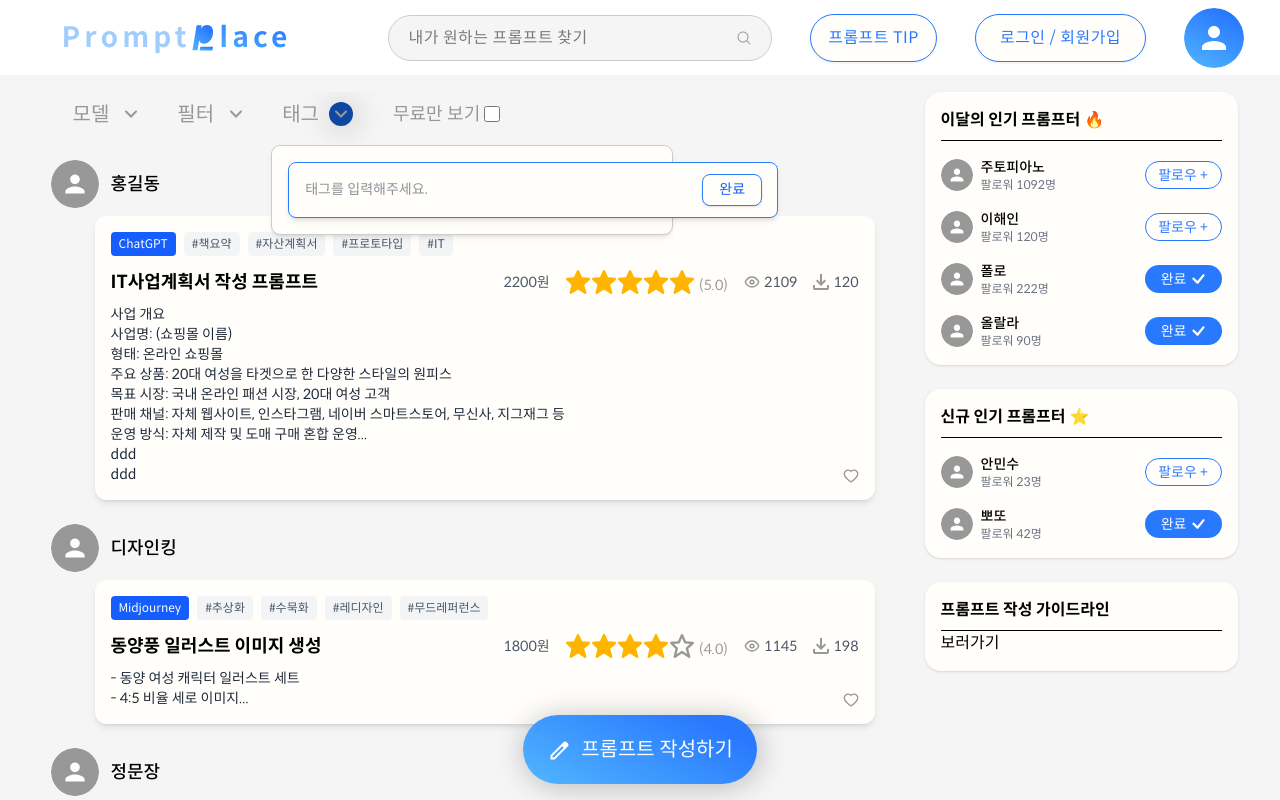
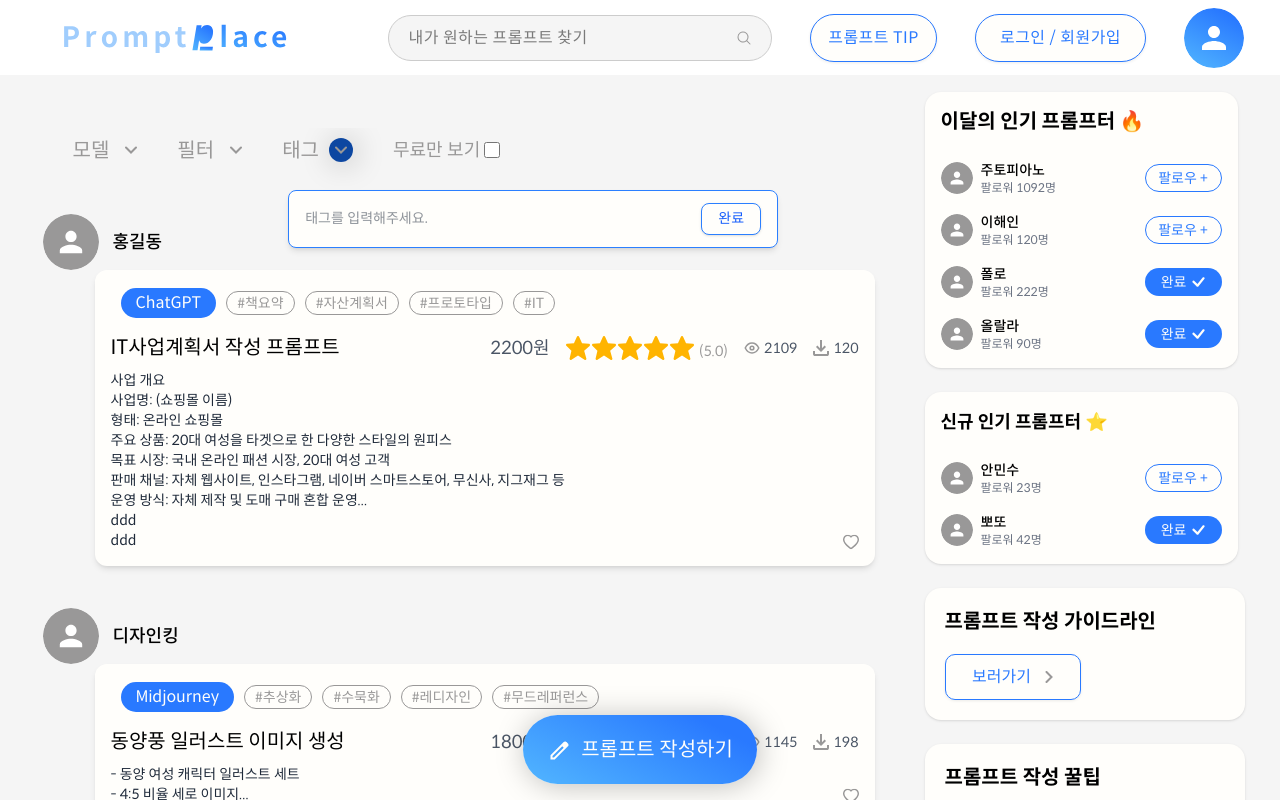
Before and after one commit to PromptPlace/PromtPlace-FE, a React (Vite) app: page / in a window 1280 px wide. Both pictures are taken after a click on the element "태그". Shown: the top 800 px of the page. Built offline with nearby package versions, Linux system fonts and the light colour scheme.

Commit message:
✨ Feat/메인페이지 정렬 기능(#32)
메인페이지 정렬 기능 구현 및 세부 스타일링 수정

```diff
--- a/src/pages/MainPage/MainPage.tsx
+++ b/src/pages/MainPage/MainPage.tsx
@@ -3,6 +3,7 @@
 * 1. 프롬프트 카드 검색기능 구현
 * 2. 프롬프트 카드 작성자 데이터 구조 변경
 * 3. 프롬프터 바 작성자 데이터 구조 변경 + 프롬프터 바 추가/삭제 기능 관리자 페이지 이관
+* 4. 태그 입력 창 디자인 수정
 
 * Author @곽도윤
 
@@ -17,12 +18,16 @@ import GradientButton from '@/components/Button/GradientButton';
 
 const MainPage = () => {
 
-  const [ selectedModel, setSelectedModel ] = useState<string | null>(null);
-  const [ selectedSort, setSelectedSort ] = useState<string | null>(null);
+  const [selectedModel, setSelectedModel] = useState<string | null>(null);
+  const [selectedSort, setSelectedSort] = useState<string | null>(null);
+  const [onlyFree, setOnlyFree] = useState<boolean>(false);
 
-  const filterPromptsByModel = selectedModel
-    ? dummyPrompts.filter(prompt => prompt.model === selectedModel)
-    : dummyPrompts;
+  const filterPromptsByModel = dummyPrompts.filter(prompt => {
+    const matchModel = selectedModel ? prompt.model === selectedModel : true;
+    const matchFree = onlyFree ? prompt.price === 0 : true;
+    return matchModel && matchFree;
+  });
+
 
   const sortPromptByFilter = [...filterPromptsByModel].sort((a, b) => {
     switch (selectedSort) {
@@ -43,11 +48,15 @@ const MainPage = () => {
 
   return (
     <div className="flex gap-6 justify-center bg-[#F5F5F5] relative overflow-hidden">
-      <div className="w-[858px] h-[820px] mt-[17px] overflow-y-auto pb-32">
-        <FilterBar onModelChange={setSelectedModel} onSortChange={setSelectedSort} />
+      <div className="w-[858px] h-[820px] mt-[53px] mb-[42px] overflow-y-auto pb-32">
+        <FilterBar
+          onModelChange={setSelectedModel}
+          onSortChange={setSelectedSort}
+          onlyFree={onlyFree}
+          setOnlyFree={setOnlyFree} />
 
-        <div className="mt-6 scroll-auto">
-          {filterPromptsByModel.map((prompt) => (
+        <div className="scroll-auto">
+          {sortPromptByFilter.map((prompt) => (
             <PromptCard
               key={prompt.id}
               prompt={prompt}
@@ -57,7 +66,7 @@ const MainPage = () => {
       </div>
 
       <div className='flex flex-col gap-[14px]'>
-      <PrompterBar creators={dummyCreators}/>
+        <PrompterBar creators={dummyCreators} />
       </div>
 
       <div className='fixed bottom-4 justify-center items-center flex flex-col gap-2.5'>
--- a/src/pages/MainPage/components/TagFilter.tsx
+++ b/src/pages/MainPage/components/TagFilter.tsx
@@ -37,9 +37,7 @@ export default function TagFilter({ placeholder = '태그를 입력해주세요.
     }
 
     return (
-    <div className="relative w-[490px] h-14">
-      {/* 태그 입력 박스 */}
-      <div className="absolute inset-0 flex flex-wrap items-center gap-2 rounded-lg border border-blue-500 bg-white px-4 py-3 shadow-md">
+        <div className="w-[490px] flex flex-wrap items-center gap-2 rounded-lg border border-blue-500 bg-white px-4 py-3 shadow-md">
             {tags.map((tag, i) => (
                 <div
                     key={i}
@@ -54,7 +52,7 @@ export default function TagFilter({ placeholder = '태그를 입력해주세요.
                     </button>
                 </div>
             ))}
-        {/* 입력창 */}
+
             <input
                 type="text"
                 value={input}
@@ -63,15 +61,14 @@ export default function TagFilter({ placeholder = '태그를 입력해주세요.
                 placeholder={placeholder}
                 className="flex-grow min-w-[100px] border-none text-sm text-gray-800 focus:outline-none"
             />
-      </div>
 
-      {/* 완료 버튼 */}
             <button
                 onClick={handleAddTags}
-        className="absolute right-4 top-3 h-8 rounded-lg border border-blue-500 bg-white px-4 text-sm font-medium text-blue-600 shadow-sm hover:bg-blue-50 transition"
+                className="h-8 rounded-lg border border-blue-500 bg-white px-4 text-sm font-medium text-blue-600 shadow-sm hover:bg-blue-50 transition"
             >
                 완료
             </button>
         </div>
+
     )
 }
--- a/src/pages/MainPage/components/filterBar.tsx
+++ b/src/pages/MainPage/components/filterBar.tsx
@@ -6,14 +6,15 @@ import arrowDown from '@/assets/icon-arrow-down.svg';
 type FilterBarProps = {
   onModelChange : (model: string|null) => void;
   onSortChange : (sort: string|null) => void;
+  onlyFree?: boolean;
+  setOnlyFree: (free: boolean) => void;
 };
 
-const FilterBar = ({ onModelChange, onSortChange }: FilterBarProps) => {
+const FilterBar = ({ onModelChange, onSortChange, onlyFree, setOnlyFree }: FilterBarProps) => {
   const [selectedFilter, setSelectedFilter] = useState<string | null>(null);
   const [selectedModel, setSelectedModel] = useState<string | null>(null);
   const [selectedSort, setSelectedSort] = useState<string | null>(null);
   const [selectedTags, setSelectedTags] = useState<string[]>([]);
-  const [onlyFree, setOnlyFree] = useState<boolean>(false);
   const [tags, setTags] = useState<string[]>([]);
 
   const toggleDropdown = (label: string) => {
@@ -91,7 +92,7 @@ const FilterBar = ({ onModelChange, onSortChange }: FilterBarProps) => {
           {/* 태그 드롭다운 */}
           {selectedFilter === label && label === '태그' && (
             <div
-              className="absolute top-full left-0 mt-2 w-[400px] bg-white rounded-lg shadow-md outline outline-1 outline-white-stroke p-4 z-10"
+              className="absolute top-full left-0 w-[400px] rounded-lg p-4 z-10"
               onClick={(e) => e.stopPropagation()}
             >
               <TagFilter
--- a/src/pages/MainPage/components/promptCard.tsx
+++ b/src/pages/MainPage/components/promptCard.tsx
@@ -9,8 +9,10 @@ import iconEye from '@/assets/icon-eye.svg'
 import iconDownload from '@/assets/icon-download-gray.svg'
 import Rating from '@/components/Rating'
 import profileImage from '@/assets/icon-profile-gray.svg'
-import likeIcon from '@/assets/icon-heart-blue-small.svg'
-import unLikeIcon from '@/assets/icon-heart-none-small.svg'
+import likeIcon from '@/assets/icon-heart-blue-big.svg'
+import unLikeIcon from '@/assets/icon-heart-none-big.svg'
+import TagButton from '@/components/Button/TagButton'
+import ModelButton from '@/components/Button/ModelButton'
 
 type props = {
     prompt: Prompt;
@@ -26,37 +28,35 @@ const promptCard = ({ prompt }: props) => {
     }
 
     return (
-        <div className="flex flex-col w-[832px] mb-6">
+        <div className="flex flex-col w-[832px] mt-[42px]">
             {/* 작성자 정보 (카드 바깥쪽) */}
-            <div className="flex items-center mb-2 px-2">
+            <div className="inline-flex justify-start items-center gap-3.5">
                 <img
                     src={authorImg ? authorImg : profileImage}
                     alt="authorImage"
-                    className="w-[48px] h-[48px] rounded-full mr-3"
+                    className="w-14 h-14 rounded-[100px] inline-flex flex-col justify-center items-center"
                 />
                 <span className="text-[18px] font-medium">{authorName}</span>
             </div>
 
             {/* 카드 본문 */}
-            <div className="relative w-[780px] bg-white rounded-xl shadow-md p-4 ml-2 ml-auto">
-                <div className="flex flex-wrap gap-2 mb-3">
-                    <span className="bg-blue-600 text-white text-xs px-2 py-1 rounded">
-                        {model}
-                    </span>
+            <div className="relative w-[780px] max-h-[320px] bg-white rounded-xl shadow-md p-4 ml-2 ml-auto">
+                <div className="flex flex-wrap items-center px-2.5 py-0.5 gap-2.5 mb-[14px]">
+
+                    <ModelButton text={model} />
                     {tags.map((tag, index) => (
                         <span
                             key={index}
-                            className="bg-gray-100 text-gray-600 text-xs px-2 py-1 rounded"
                         >
-                            #{tag}
+                            <TagButton hasDelete={false} text={`#${tag}`} onClick={() => { }} />
                         </span>
                     ))}
                 </div>
 
                 <div className="flex justify-between items-center mb-2">
-                    <span className="text-lg font-bold">{title}</span>
+                    <span className="text-xl">{title}</span>
                     <div className="flex items-center gap-4 text-sm text-gray-600">
-                        <span>{price}원</span>
+                        <div className='flex items-center gap-1 text-lg'>{price !== 0 ? `${price}원` : '무료'}</div>
                         <div><Rating star={rating} /></div>
                         <div className='flex items-center gap-1'><img src={iconEye} className='w-4 h-4' /> {views}</div>
                         <div className='flex items-center gap-1'><img src={iconDownload} className='w-4 h-4' /> {downloadCount}</div>
@@ -68,7 +68,7 @@ const promptCard = ({ prompt }: props) => {
                 <button
                     onClick={handleLike}
                     className='absolute right-4 bottom-4 z-10'>
-                        <img src={isLiked ? likeIcon : unLikeIcon} className='w-4 h-4'/>
+                    <img src={isLiked ? likeIcon : unLikeIcon} className='w-4 h-4' />
                 </button>
             </div>
         </div>
--- a/src/pages/MainPage/components/prompterBar.tsx
+++ b/src/pages/MainPage/components/prompterBar.tsx
@@ -2,16 +2,17 @@ import React, { useState } from 'react';
 import type { Creator } from '@/types/prompt.ts';
 import FollowButton from '@/components/Button/FollowButton';
 import profileImage from '@/assets/icon-profile-gray.svg';
+import allowRight from '@/assets/icon-arrow-right.svg';
 
 const PrompterBar = ({ creators }: { creators: Creator[] }) => {
-  const [ isFollowed, setIsFollowed ] = useState<Record<number, boolean>>(
+  const [isFollowed, setIsFollowed] = useState<Record<number, boolean>>(
     () => creators.reduce((acc, creator) => {
       acc[creator.id] = creator.followed;
       return acc;
     }, {} as Record<number, boolean>)
   );
 
-  const handleFollow = (id:number) => {
+  const handleFollow = (id: number) => {
     setIsFollowed(prev => ({
       ...prev,
       [id]: !prev[id],
@@ -23,9 +24,9 @@ const PrompterBar = ({ creators }: { creators: Creator[] }) => {
     <aside className="flex flex-col gap-6 mt-[17px] w-[313px]">
       {/* 🔥 이달의 인기 프롬프터 */}
       <section className="w-[313px] rounded-2xl p-4 shadow-sm bg-white">
-        <h4 className="border-b pb-2 font-semibold text-[16px] flex items-center gap-1">
+        <div className="pb-2 font-bold text-xl flex items-center gap-1">
           이달의 인기 프롬프터 <span>🔥</span>
-        </h4>
+        </div>
         <ul className="mt-4 space-y-4">
           {creators.slice(0, 4).map((c) => (
             <li key={c.id} className="flex items-center justify-between">
@@ -55,7 +56,7 @@ const PrompterBar = ({ creators }: { creators: Creator[] }) => {
 
       {/* ⭐ 신규 인기 프롬프터 */}
       <section className="w-[313px] rounded-2xl p-4 shadow-sm bg-white">
-        <h4 className="border-b pb-2 font-semibold text-[16px] flex items-center gap-1">
+        <h4 className="pb-2 font-bold text-lg flex items-center gap-1">
           신규 인기 프롬프터 <span>⭐</span>
         </h4>
         <ul className="mt-4 space-y-4">
@@ -73,27 +74,36 @@ const PrompterBar = ({ creators }: { creators: Creator[] }) => {
                 </div>
               </div>
               <FollowButton
-                follow={c.followed}
+                follow={isFollowed[c.id]}
                 onClick={() => {
-                  handleFollow();
+                  handleFollow(c.id);
                 }}
               >
-                {isFollowed ? '완료 ✔' : '팔로우 +'}
+                {isFollowed[c.id] ? '완료 ✔' : '팔로우 +'}
               </FollowButton>
             </li>
           ))}
         </ul>
       </section>
 
-      <section className="w-[313px] rounded-2xl p-4 shadow-sm bg-white">
-        <h4 className="border-b pb-2 font-semibold text-[16px] flex items-center gap-1">
+      <section className="w-80 p-[20px] rounded-2xl inline-flex flex-col justify-center shadow-sm bg-white gap-2.5">
+        <h4 className="pb-2 font-bold text-xl flex items-center gap-1">
           프롬프트 작성 가이드라인
         </h4>
-        <div>
-          <button>
-            보러가기
-          </button>
-        </div>
+        <button className='w-[136px] h-[46px] bg-white rounded-[10px] shadow-[0px_1px_3px_0px_rgba(0,0,0,0.08)] outline outline-1 outline-offset-[-1px] outline-primary inline-flex justify-center items-center gap-3.5'>
+          <span className='text-primary'>보러가기</span>
+          <div><img src={allowRight} /></div>
+        </button>
+      </section>
+
+      <section className="w-80 p-5 rounded-2xl inline-flex flex-col justify-center shadow-sm bg-white gap-2.5">
+        <h4 className="pb-2 font-bold text-xl flex items-center gap-1">
+          프롬프트 작성 꿀팁
+        </h4>
+        <button className='w-[136px] h-[46px] bg-white rounded-[10px] shadow-[0px_1px_3px_0px_rgba(0,0,0,0.08)] outline outline-1 outline-offset-[-1px] outline-primary inline-flex justify-center items-center gap-3.5'>
+          <span className='text-primary'>보러가기</span>
+          <div><img src={allowRight} /></div>
+        </button>
       </section>
 
     </aside>
```
Lines whose indentation alone changed are shown as unchanged.
